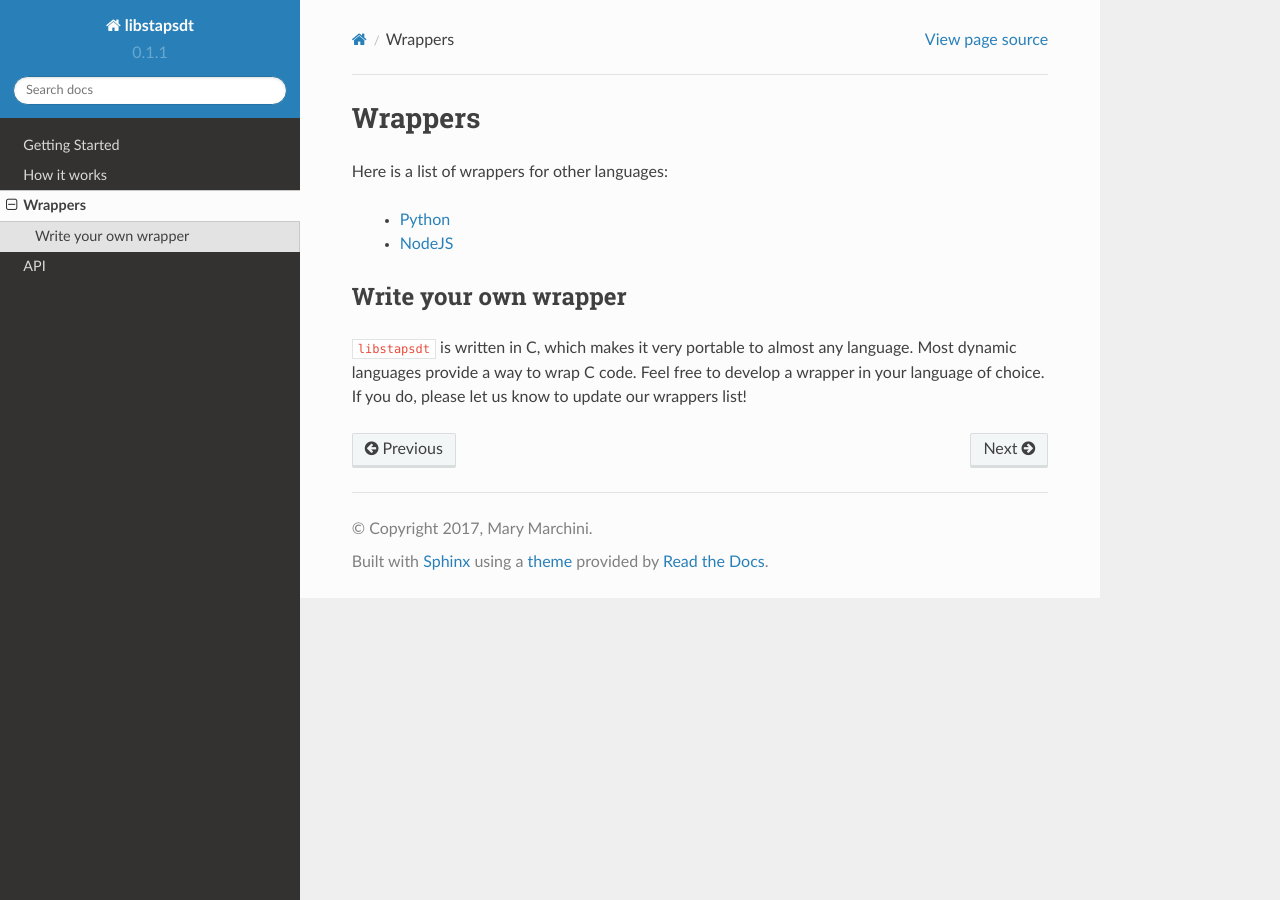
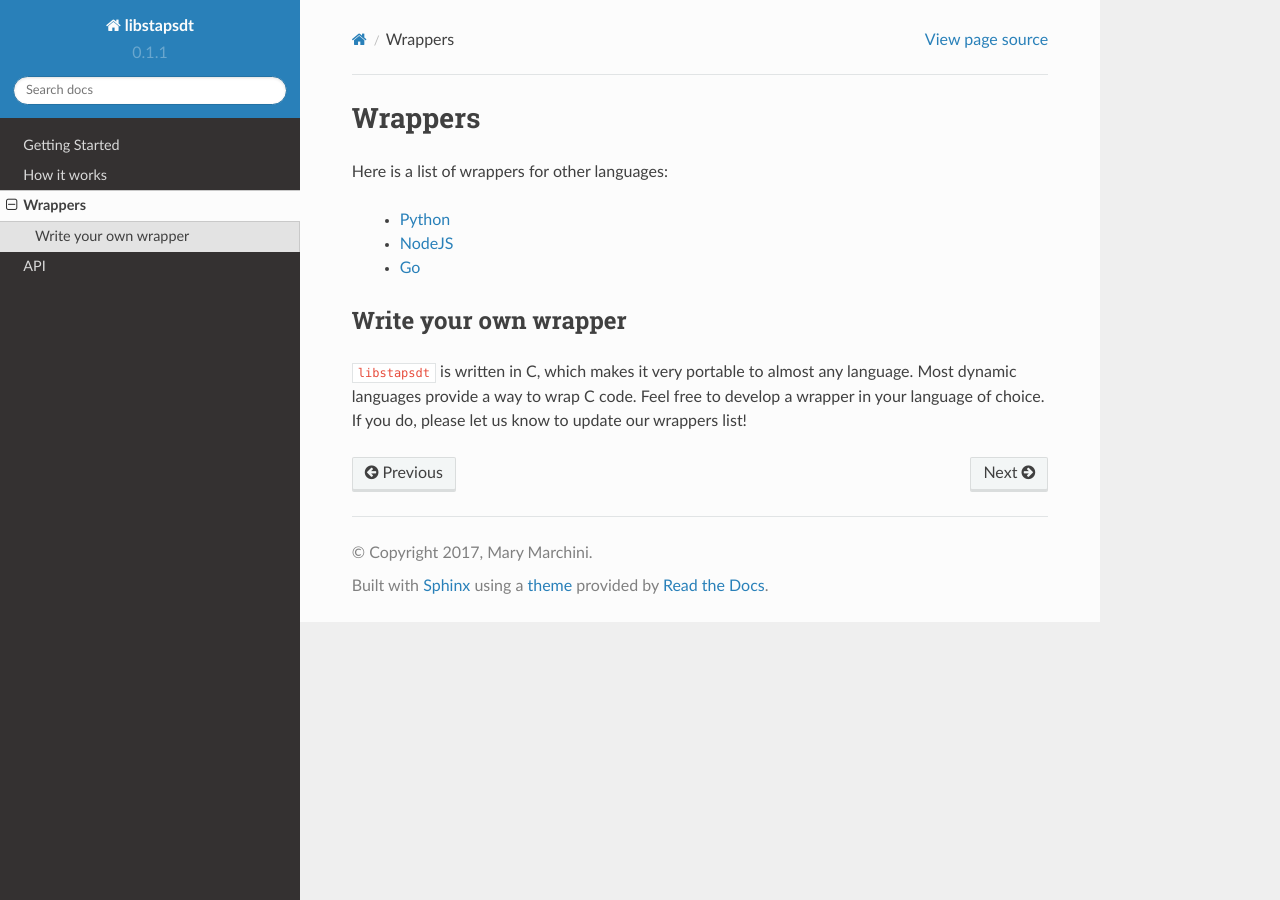
Before and after one commit to linux-usdt/libstapsdt, a Sphinx documentation site: the page built from docs/wrappers/wrappers.rst, in a window 1280 px wide. Built offline with Sphinx 7.4.7 and the Read the Docs theme 2.0.0, drawn with Linux system fonts in a browser that asks for light colours.

```diff
--- a/docs/wrappers/wrappers.rst
+++ b/docs/wrappers/wrappers.rst
@@ -6,6 +6,7 @@ Here is a list of wrappers for other languages:
 
   * `Python <https://pypi.org/project/stapsdt/>`_
   * `NodeJS <https://www.npmjs.com/package/usdt>`_
+  * `Go <https://github.com/mmcshane/salp>`_
 
 Write your own wrapper
 ======================
```
Also changed, not shown: README.md (+1 -0 lines).
